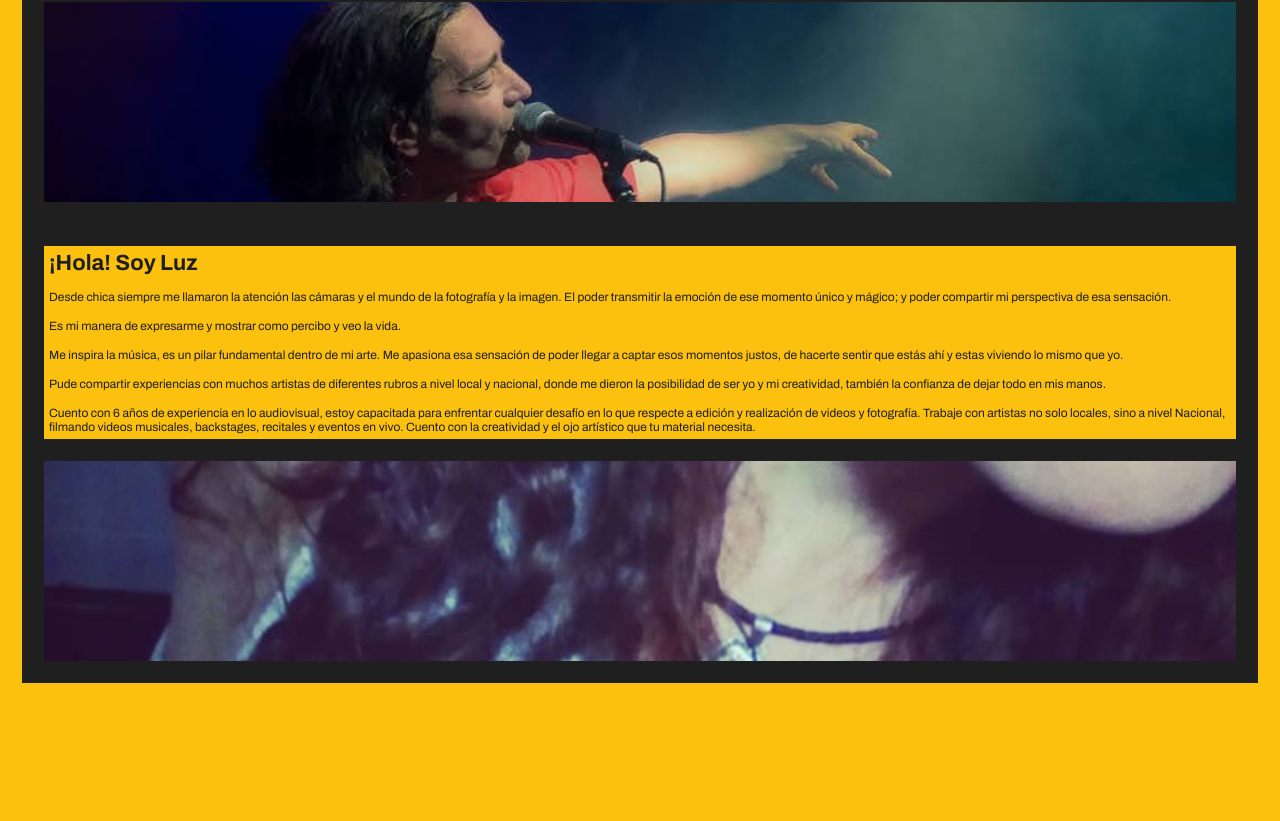
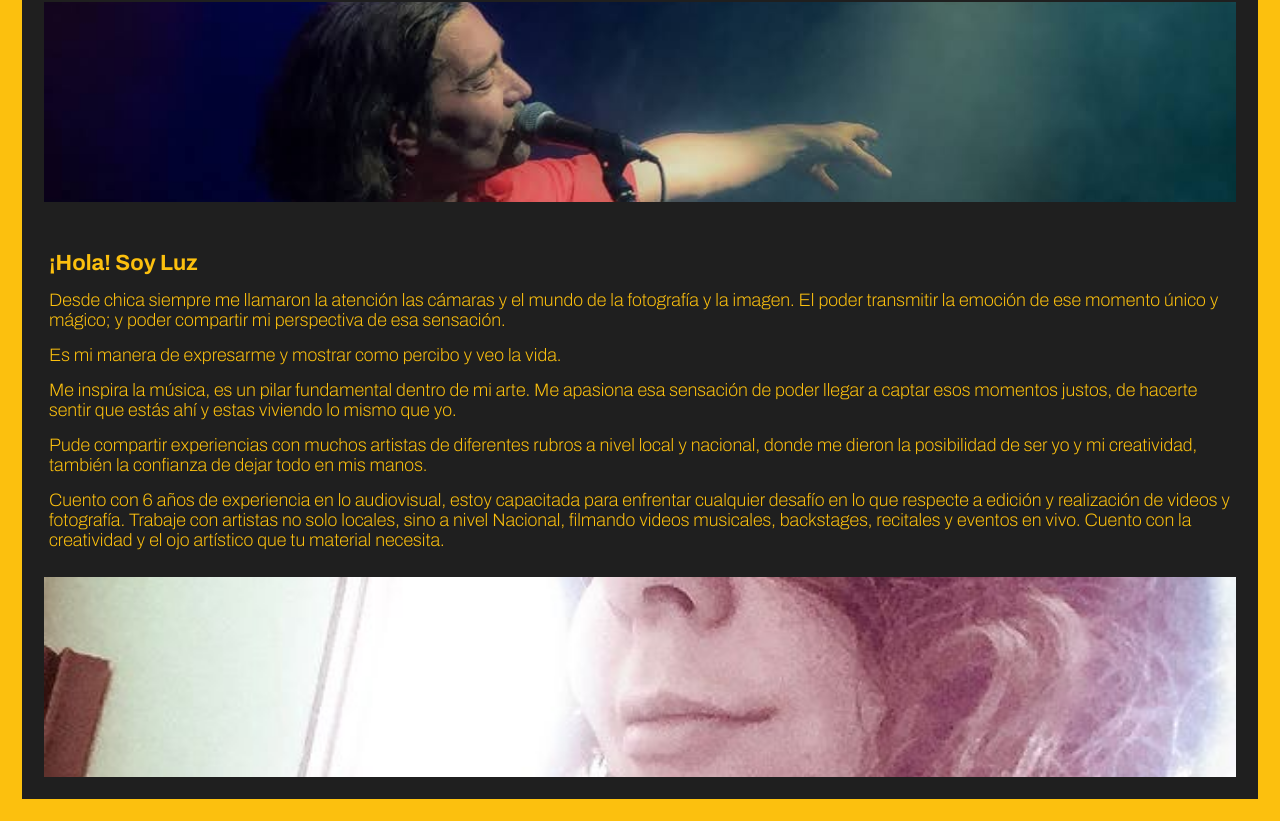
Before and after one commit to xam420/luztangona, a website: page index.html in a window 1280 px wide. Shown: the part 1317-2138 px from the top of the page. Before the commit the page ends 2022 px from the top, so only its background shows below. Drawn offline with Linux system fonts and the light colour scheme.

Commit message:
estilos finales principal

```diff
--- a/index.html
+++ b/index.html
@@ -76,7 +76,7 @@
             </p>
         </div>
         <div class="img-sobre">
-            <img src="img/luz1.jpg" alt="Foto de Luz Tangona">
+            <img src="img/luz2.jpg" alt="Foto de Luz Tangona">
         </div>
     </section>
 </body>
--- a/scss/_principal.scss
+++ b/scss/_principal.scss
@@ -144,19 +144,19 @@ body {
         display: flex;
         flex-direction: column;
         gap: 15px;
-        background-color: $primario;
         padding: 5px;
 
         h2 {
             font-size: 22px;
             font-family: $principal;
-            color: $secundario;
+            color: $primario;
         }
 
         p {
-            font-size: 12px;
+            font-size: 18px;
+            font-weight: 200;
             font-family: $principal;
-            color: $secundario;
+            color: $primario;
         }
     }
 
```
Also changed, not shown: css/style.css, img/luz2.jpg (added), 1 other file.
